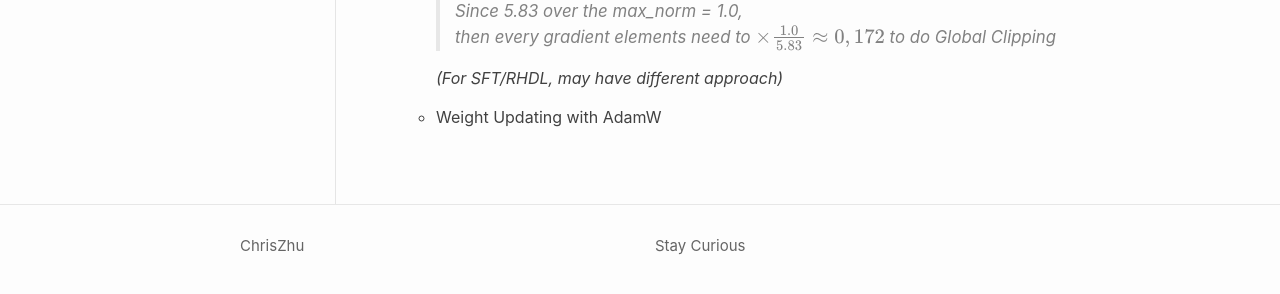
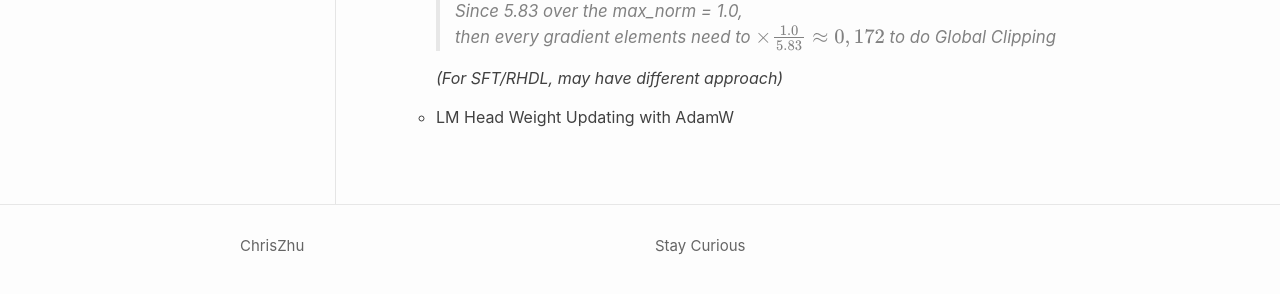
Before and after one commit to ChrisZhu2050/chriszhu2050.github.io, a Jekyll site: the page built from index.md, in a window 1280 px wide and 900 px high, scrolled down 21682 px. Shown: the part 582-876 px from the top of the window. Built offline with Jekyll 4.4.1, drawn with Linux system fonts in a browser that asks for light colours; nearby versions of some CDN libraries; formulas are drawn with MathJax 3.

Commit message:
Update index.md

```diff
--- a/index.md
+++ b/index.md
@@ -1197,6 +1197,7 @@ graph LR
 
         Shape of $\frac{\partial L}{\partial W_{LM}}$  is same as LM Head's weights: $[V \times d]$
       Once above gradient is ready, next will perform the weight of LM Head udpating
+
       > $W_n = W_o - η*\nabla L(W_o)$
       *This is traditional way which is not used any more*
 
@@ -1211,7 +1212,8 @@ graph LR
 
           *(For SFT/RHDL, may have different approach)*
 
-      - Weight Updating with AdamW
+      - LM Head Weight Updating with AdamW
+
 
 
   <a href="" id="whereami"></a>
```
